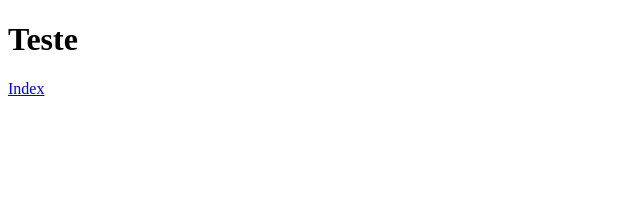
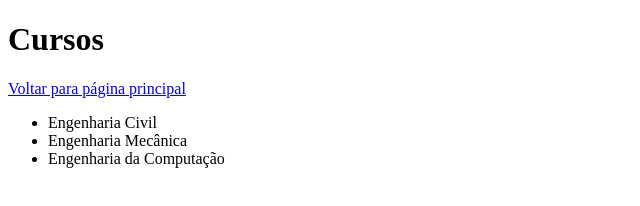
Before and after one commit to slabr/site-web, a plain HTML site: page cursos.html in a window 1280 px wide. Shown: the whole page, without its empty margins (0-640 px from the left). Drawn offline with Linux system fonts and the light colour scheme.

Commit message:
Atualizado pag. de cursos

```diff
--- a/cursos.html
+++ b/cursos.html
@@ -7,7 +7,12 @@
     <title>Document</title>
 </head>
 <body>
-<h1>Teste</h1>
-<a href="index.html">Index</a>
+<h1>Cursos</h1>
+<a href="index.html">Voltar para página principal</a>
+<ul>
+    <li>Engenharia Civil</li>
+    <li>Engenharia Mecânica</li>
+    <li>Engenharia da Computação</li>
+</ul>
 </body>
 </html>
```
